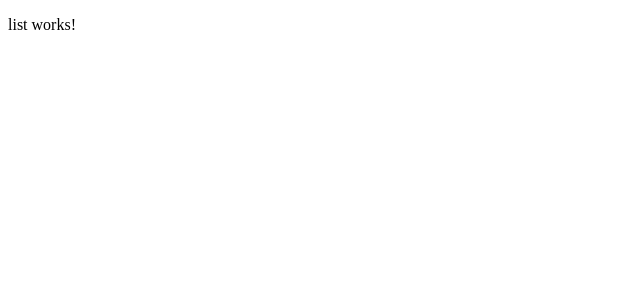
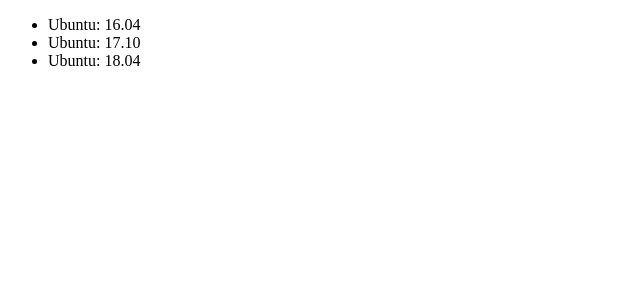
Before and after one commit to heimdall777/cerebrum, an Angular app in the folder ui/: page /images in a window 1280 px wide. Shown: the top 300 px of the page, without its empty margins (0-640 px from the left). Built offline with nearby package versions, Linux system fonts and the light colour scheme.

Commit message:
Issue: #6 Description: Added display dummy data to angular list component

```diff
--- a/ui/src/app/images/list/list.component.html
+++ b/ui/src/app/images/list/list.component.html
@@ -1,3 +1,5 @@
-<p>
-  list works!
-</p>
+<ul>
+  <li *ngFor="let image of images">
+    {{ image.osType }}: {{ image.osVersion }}
+  </li>
+</ul>
--- a/ui/src/app/images/list/list.component.ts
+++ b/ui/src/app/images/list/list.component.ts
@@ -7,6 +7,10 @@
 })
 export class ListComponent implements OnInit {
 
+  images = [{osType: 'Ubuntu', osVersion: '16.04', additionalSoftware: ''},
+            {osType: 'Ubuntu', osVersion: '17.10', additionalSoftware: ''},
+            {osType: 'Ubuntu', osVersion: '18.04', additionalSoftware: ''}];
+
   constructor() { }
 
   ngOnInit() {
```
